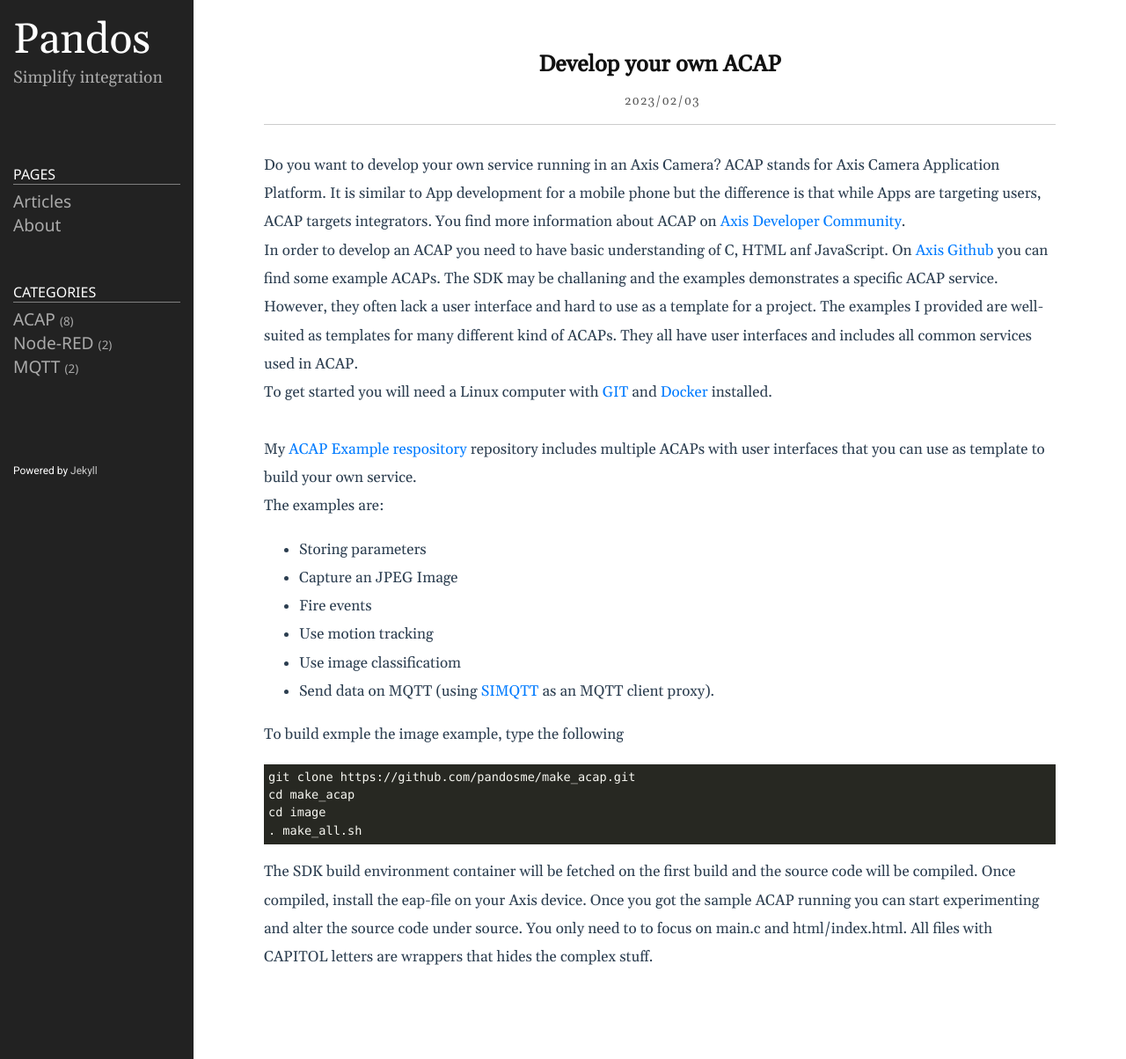
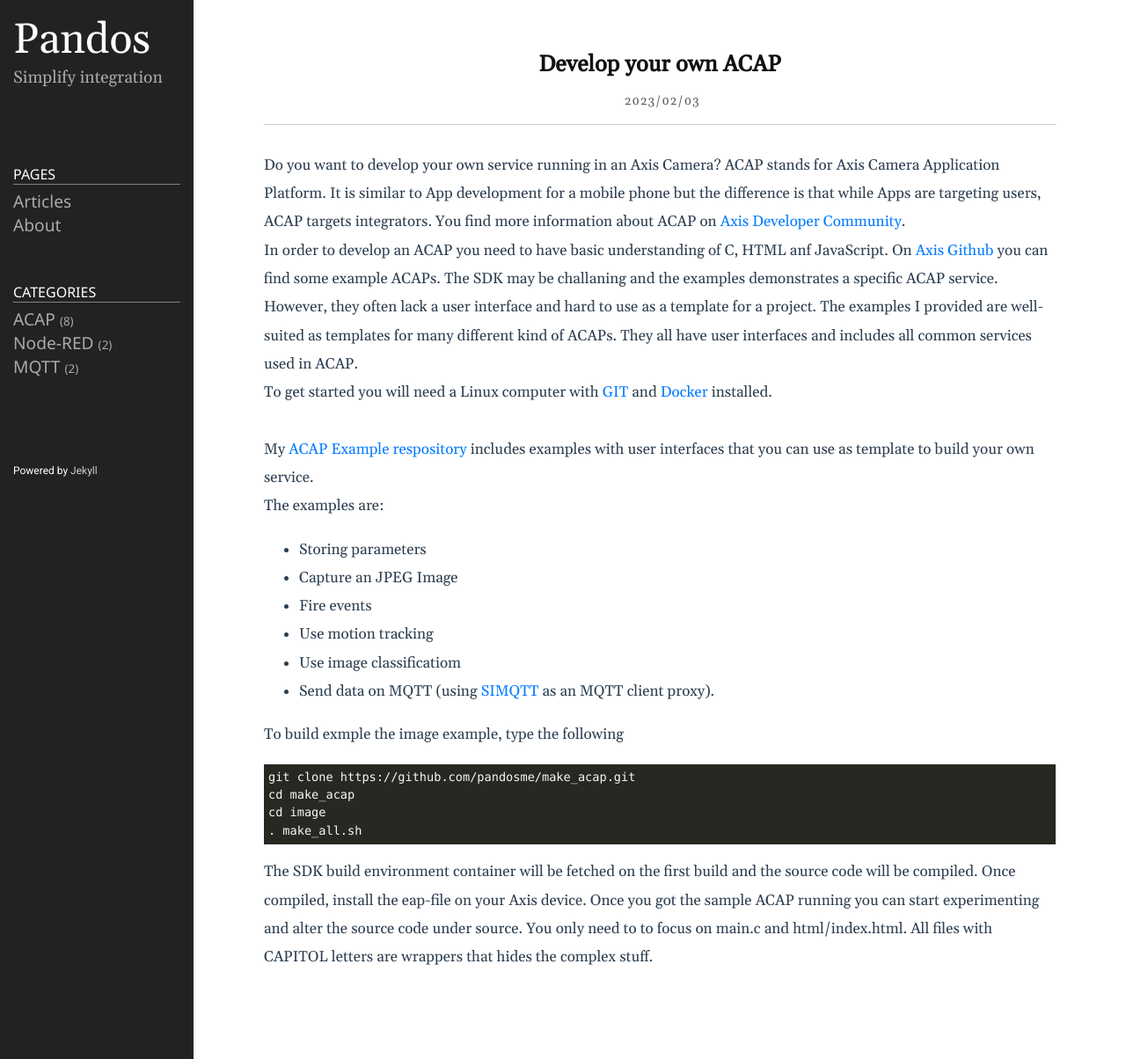
Before and after one commit to pandosme/pandosme.github.io, a Jekyll site: the page built from docs/_posts/2023-02-04-ACAP-Development.md, in a window 1280 px wide. Shown: the whole page at 88% size. Built offline with Jekyll 4.4.1, drawn with Linux system fonts in a browser that asks for light colours.

Commit message:
Update 2023-02-04-ACAP-Development.md

```diff
--- a/docs/_posts/2023-02-04-ACAP-Development.md
+++ b/docs/_posts/2023-02-04-ACAP-Development.md
@@ -10,7 +10,7 @@ In order to develop an ACAP you need to have basic understanding of C, HTML anf
 
 To get started you will need a Linux computer with [GIT](https://git-scm.com/book/en/v2/Getting-Started-Installing-Git) and [Docker](https://docs.docker.com/engine/install/) installed.\
 \
-My [ACAP Example respository](https://github.com/pandosme/make_acap) repository includes multiple ACAPs with user interfaces that you can use as template to build your own service.
+My [ACAP Example respository](https://github.com/pandosme/make_acap) includes examples with user interfaces that you can use as template to build your own service.
 
 The examples are:
 * Storing parameters
```
